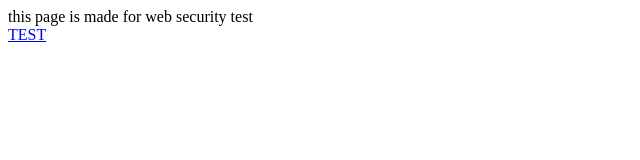
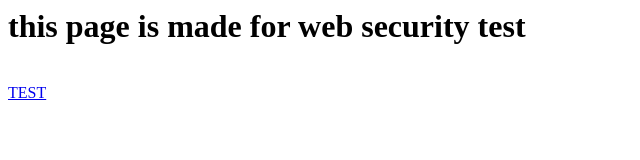
Before and after one commit to ninzacode/SECURITY_TEST, a plain HTML site: page index.html in a window 1280 px wide. Shown: the whole page, without its empty margins (0-640 px from the left). Drawn offline with Linux system fonts and the light colour scheme.

Commit message:
Update index.html

```diff
--- a/index.html
+++ b/index.html
@@ -3,7 +3,7 @@
 ninzacode security
 </title>
 <body>
-  this page is made for web security test
+  <h1>this page is made for web security test</h1>
   <br>
   <a href="https://ninzacode.github.io/security_test/reverse_tabnabbing.html" target="_blank">TEST</a>
 </body>
```
